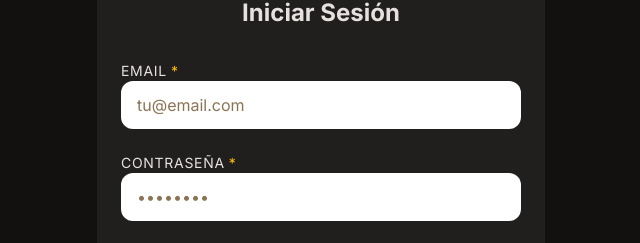
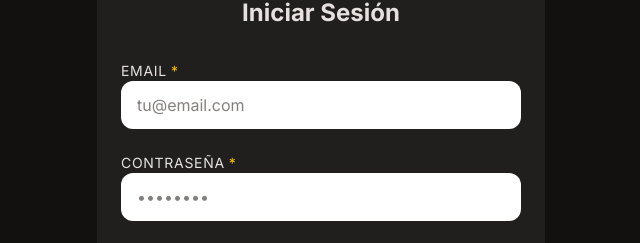
Before and after one commit to eternum-dev/caldero-envio, a React (Vite) app: page /login in a window 1280 px wide. Shown: the part 225-468 px from the top of the page, without its empty margins (319-959 px from the left). Built offline with nearby package versions, Linux system fonts and the light colour scheme; no server answers; the HTML template or start-up script is replaced by a standard one.

Commit message:
fix: improve Input text contrast for dark theme

```diff
--- a/src/atoms/Input.jsx
+++ b/src/atoms/Input.jsx
@@ -12,7 +12,7 @@ export default function Input({
         </label>
       )}
       <input
-        className={`w-full px-4 py-3 bg-surface-container-highest rounded-md text-on_surface placeholder:text-primary-fixed_dim focus:outline-none focus:ring-2 focus:ring-primary/40 transition-all ${error ? 'focus:ring-red-500' : ''}`}
+        className={`w-full px-4 py-3 bg-surface-container-highest rounded-md text-surface-brightest placeholder:text-surface-brightest/70 focus:outline-none focus:ring-2 focus:ring-primary/40 transition-all ${error ? 'focus:ring-red-500' : ''}`}
         {...props}
       />
       {error && (
```
